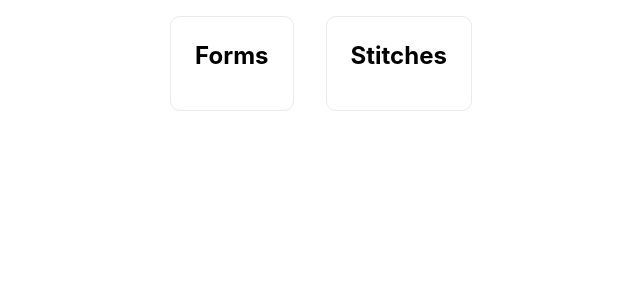
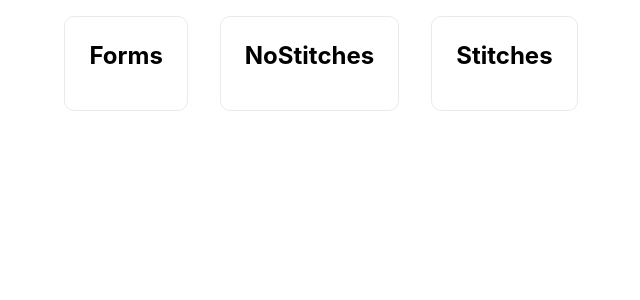
Before and after one commit to yxeri/kstart, a Next.js app: page / in a window 1280 px wide. Shown: the top 300 px of the page, without its empty margins (111-751 px from the left). Built offline with nearby package versions, Linux system fonts and the light colour scheme.

Commit message:
added files

```diff
--- a/pages/index.tsx
+++ b/pages/index.tsx
@@ -11,6 +11,11 @@ const Home: NextPage = () => {
             <h2>Forms</h2>
           </div>
         </Link>
+        <Link href="/NoStitches">
+          <div className={styles.card}>
+            <h2>NoStitches</h2>
+          </div>
+        </Link>
         <Link href="/stitches">
           <div className={styles.card}>
             <h2>Stitches</h2>
--- /dev/null
+++ b/styles/NoStitches.module.css
@@ -0,0 +1,6 @@
+.pageContainer{
+    width: 100vw;
+    display: flex;
+    flex-direction: column;
+    align-items: center;
+}
```
Also changed, not shown: pages/NoStitches.tsx (added, +7 -0 lines).
